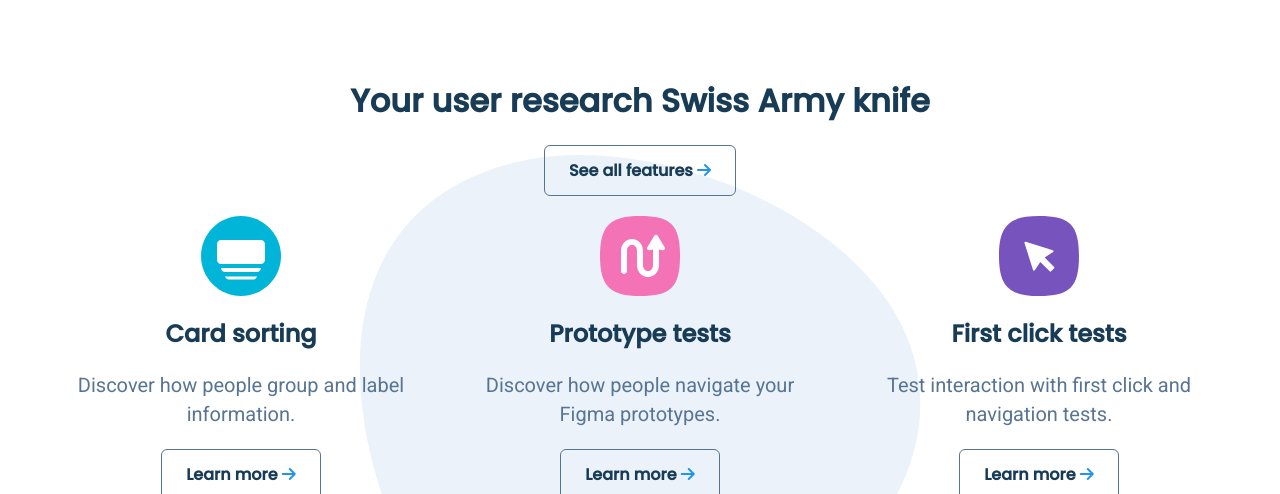
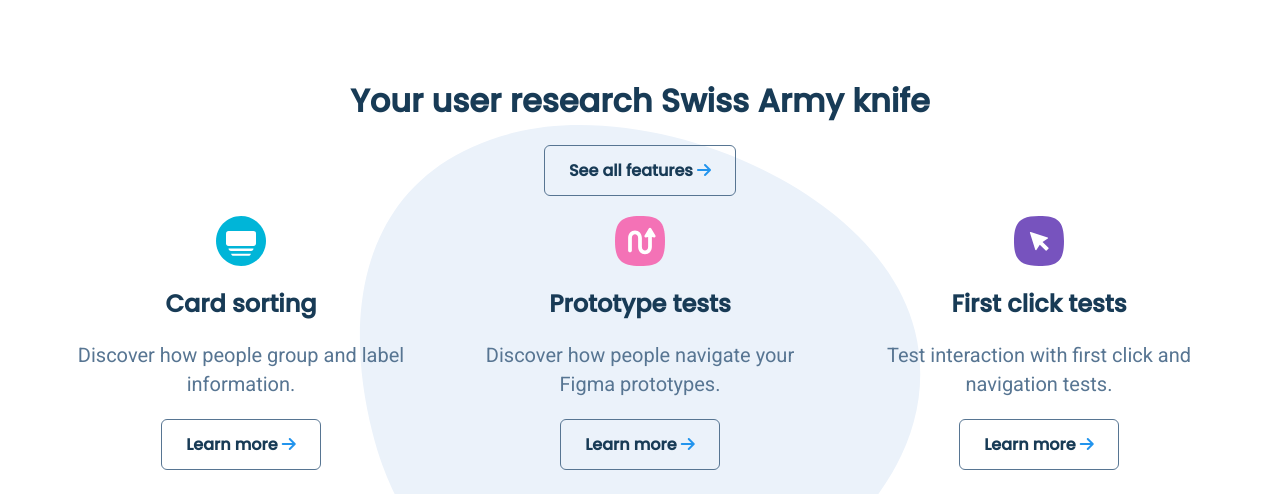
Before and after one commit to sakshi1feb/Web-Dev-Mini-Projects, a plain HTML site: page usabilityHubCloneProject/index.html in a window 1280 px wide. Shown: the part 806-1300 px from the top of the page. Drawn offline with Linux system fonts and the light colour scheme.

Commit message:
made the entire clone as per the video instructions

```diff
--- a/usabilityHubCloneProject/styles.css
+++ b/usabilityHubCloneProject/styles.css
@@ -190,7 +190,11 @@ header{
     max-width: 30%;
     text-align: center;
 }
+.feature-card img{
+    width: 50px;
+}
 /* features section ends here */
+
 /* big feature section starts here */
 .big-feature-section{
     padding:30px var(--padding-inline-section);
```
